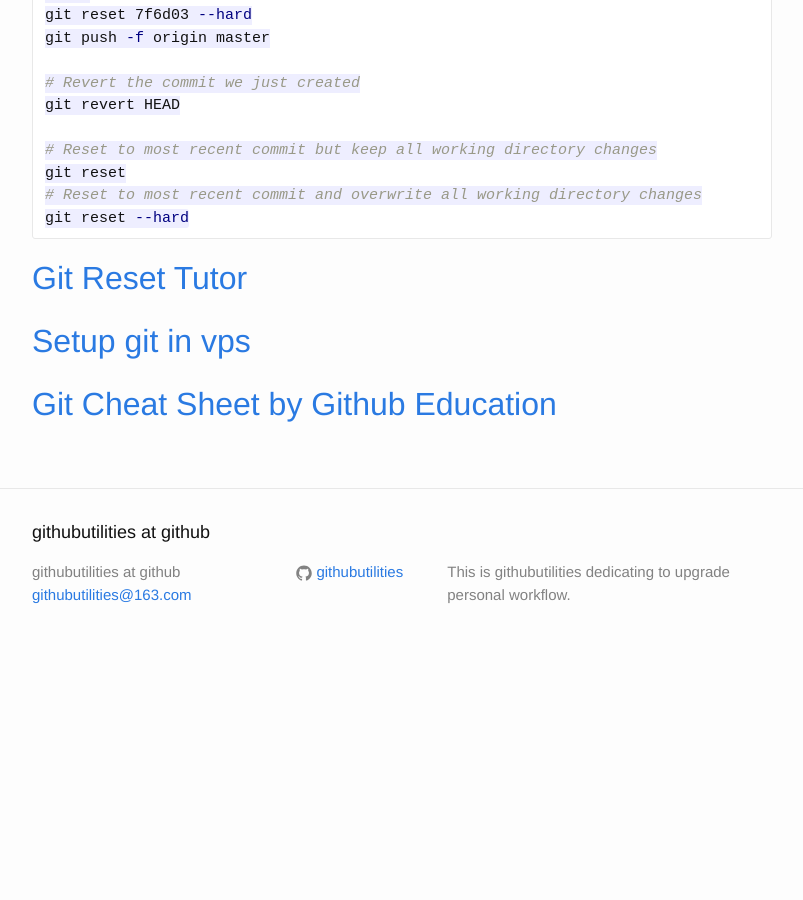
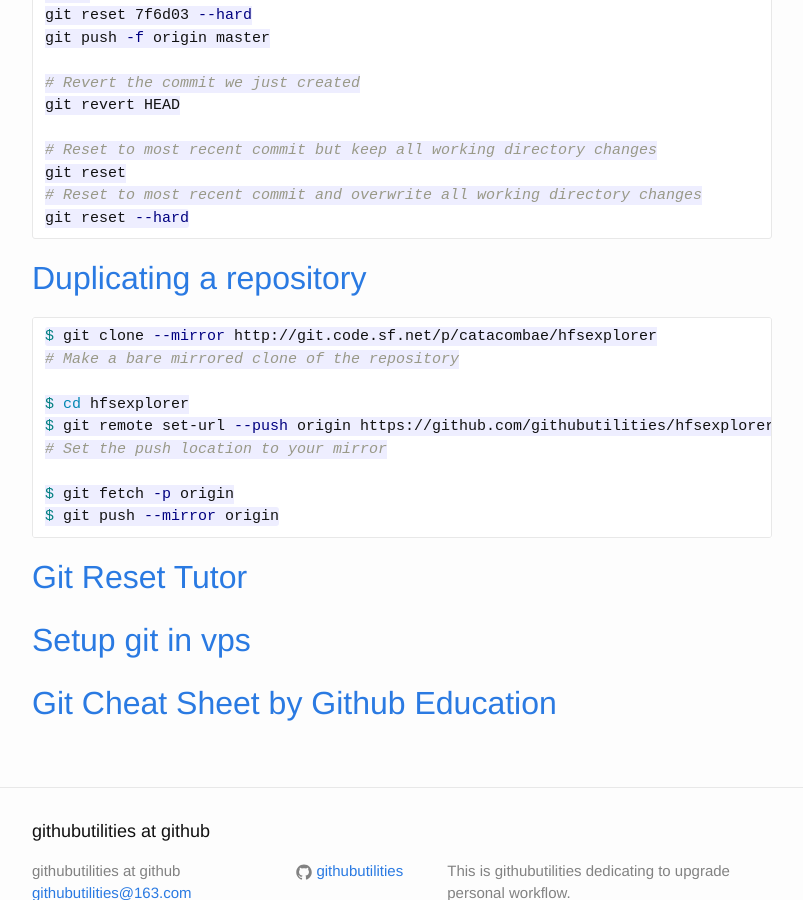
Before and after one commit to githubutilities/githubutilities.github.io, a Jekyll site: the page built from _posts/2015-01-22-personal-git-command-cheat-sheet.markdown, in a window 1280 px wide and 900 px high, scrolled down 3339 px. Shown: the whole window, without its empty margins (238-1041 px from the left). Built offline with Jekyll 4.4.1, drawn with Linux system fonts in a browser that asks for light colours; Markdown is read by kramdown in place of the engine named in the settings; before the commit the page ends 4005 px from its top, so only the background shows below that.

Commit message:
add duplicating repo

````diff
--- a/_posts/2015-01-22-personal-git-command-cheat-sheet.markdown
+++ b/_posts/2015-01-22-personal-git-command-cheat-sheet.markdown
@@ -166,6 +166,22 @@ git reset
 git reset --hard
 ```
 
+
+## [Duplicating a repository](https://help.github.com/articles/duplicating-a-repository/)
+
+```sh
+$ git clone --mirror http://git.code.sf.net/p/catacombae/hfsexplorer
+# Make a bare mirrored clone of the repository
+
+$ cd hfsexplorer
+$ git remote set-url --push origin https://github.com/githubutilities/hfsexplorer.git
+# Set the push location to your mirror
+
+$ git fetch -p origin
+$ git push --mirror origin
+```
+
+
 ## [Git Reset Tutor](https://www.atlassian.com/zh/git/tutorial/undoing-changes#!reset)
 ## [Setup git in vps]({% post_url 2015-01-21-git-server-on-vps %})
 ## [Git Cheat Sheet by Github Education](https://education.github.com/git-cheat-sheet-education.pdf)
````
